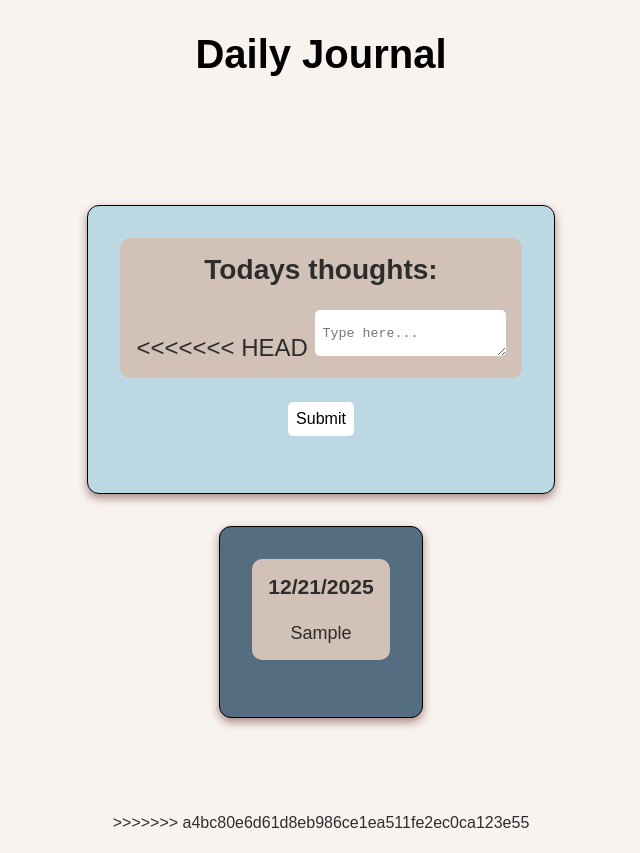
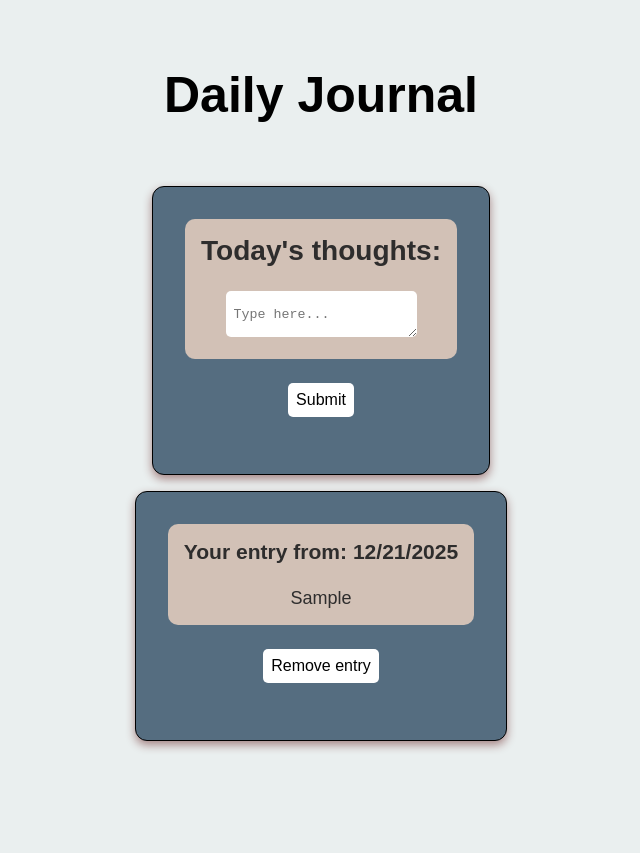
Before and after one commit to Cheddahjay/Daily-Journal, a plain HTML site: page index.html in a window 1280 px wide. Both pictures are taken after typing "Sample" into the empty fields and a click on the button "Submit". Shown: the whole page, without its empty margins (319-959 px from the left). Before the commit the page ends 832 px from the top, so only its background shows below. Drawn offline with Linux system fonts and the light colour scheme.

Commit message:
adedd some js

```diff
--- a/index.html
+++ b/index.html
@@ -23,9 +23,8 @@
 
              </div>
              <div class="card-body">
-                <h3>Todays thoughts:</h3>
+                <h3>Today's thoughts:</h3>
                 <p>
-<<<<<<< HEAD
                     <textarea name="" id="entry-text" placeholder="Type here..."></textarea>
                 </p>
              </div>
@@ -35,15 +34,23 @@
           </div>
         </section>
 
+        <!--JS section -->
+        <!--! Journal entries -->
+        <div id="entries-container" class="entries-container">
 
-        <!--! Journal entries -->
-        <div id="entries-container">
 
         </div>
+
+        <!--! No entries yet -->
+        <div id="no-entries">
+
+        </div>
+
+
+
 
     </main>
     <script src="index.js"></script>
 
->>>>>>> a4bc80e6d61d8eb986ce1ea511fe2ec0ca123e55
 </body>
 </html>
--- a/index.js
+++ b/index.js
@@ -1,56 +1,95 @@
-
-//! Declaring variables and selecting elements
+//! Select elements
 const entryText = document.querySelector('#entry-text');
 const submitBtn = document.querySelector('#submit-btn');
 const entriesContainer = document.querySelector('#entries-container');
-const entries =[]
+const noEntriesContainer = document.querySelector('#no-entries');
 
+//! Load entries from localStorage or empty array
+const entries = JSON.parse(localStorage.getItem('entries')) || [];
 
-//! Submit on click
+//! Create "No entries yet" card
+const noEntryCard = document.createElement('div');
+noEntryCard.classList.add('no-entry-card');
+const noEntryText = document.createElement('h3');
+noEntryText.classList.add('no-entry-text');
+noEntryText.textContent = 'No journal entries yet. Start by writing your thoughts above';
+noEntryCard.appendChild(noEntryText);
+
+//! Function to render a single journal entry card
+const renderEntry = (entryObj) => {
+    const { info, date, id } = entryObj;
+
+    const card = document.createElement('div');
+    card.classList.add('card');
+    card.dataset.id = id;
+
+    const body = document.createElement('div');
+    body.classList.add('card-body');
+
+    const footer = document.createElement('div');
+    footer.classList.add('card-footer');
+
+    const heading = document.createElement('h3');
+    heading.textContent = `Your entry from: ${date}`;
+
+    const paragraph = document.createElement('p');
+    paragraph.textContent = info;
+
+    const deleteBtn = document.createElement('button');
+    deleteBtn.classList.add('delete-btn');
+    deleteBtn.textContent = 'Remove entry';
+
+    body.appendChild(heading);
+    body.appendChild(paragraph);
+    footer.appendChild(deleteBtn);
+
+    card.appendChild(body);
+    card.appendChild(footer);
+
+    entriesContainer.prepend(card);
+};
+
+//! Render all existing entries on page load
+if (entries.length > 0) {
+    entries.forEach(renderEntry);
+} else {
+    noEntriesContainer.appendChild(noEntryCard);
+}
+
+//! Submit new journal entry
 submitBtn.addEventListener('click', () => {
+    const text = entryText.value.trim();
+    if (!text) return;
 
-    // Get user input
-    const text = entryText.value;
+    // Remove "No entries" card if exists
+    if (entries.length === 0) noEntryCard.remove();
 
-    // Check if empty
-    if(text.trim() === '') return;
-
-    // Save the journal entry in an object then push into an empty array
-    const getCurrentDate = () => new Date().toLocaleDateString();
-    const entryObj =
-    {
-       text: text,
-       date: getCurrentDate()
+    const entryObj = {
+        id: Date.now(),
+        info: text,
+        date: new Date().toLocaleDateString(),
     };
 
     entries.push(entryObj);
+    localStorage.setItem('entries', JSON.stringify(entries));
 
-    // Create the card
-    const card = document.createElement('div');
-    card.classList.add('card');
-    const header = document.createElement('div');
-    header.classList.add('card-header')
-    const body = document.createElement('div');
-    body.classList.add('card-body');
-    const footer = document.createElement('div');
-    footer.classList.add('card-footer')
-    const heading = document.createElement('h3');
-    heading.textContent = entryObj.date
-    const paragraph = document.createElement('p')
-    paragraph.textContent = text;
+    renderEntry(entryObj);
+    entryText.value = '';
+});
 
-    //Append the elements
-    body.appendChild(heading);
-    body.appendChild(paragraph);
-    card.appendChild(header);
-    card.appendChild(body);
-    card.appendChild(footer);
-    entriesContainer.prepend(card);
+//! Delete entry
+entriesContainer.addEventListener('click', (e) => {
+    if (e.target.classList.contains('delete-btn')) {
+        const card = e.target.closest('.card');
+        const id = Number(card.dataset.id);
 
-    //Clear the text value
-    entryText.value = ''
+        const index = entries.findIndex(entry => entry.id === id);
+        entries.splice(index, 1);
+        localStorage.setItem('entries', JSON.stringify(entries));
 
+        card.remove();
 
-
-
+        // If no entries left, show "No entries" card
+        if (entries.length === 0) noEntriesContainer.appendChild(noEntryCard);
+    }
 });
--- a/style.css
+++ b/style.css
@@ -7,47 +7,37 @@
 
 body{
     font-family:sans-serif;
-
     background-color: rgb(234, 239, 239);
-
     color: rgb(46, 45, 45);
     align-items: center;
     display: flex;
     flex-direction: column;
-
-    background-color: #F9F3EF;
-
-
 }
-
 
 /*! Header  */
 .head-title{
-
-    font-size: 48px;
-
-    font-size: 40px;
-
+    font-size: 50px;
     text-align: center;
     padding: 1rem;
     margin: 1rem;
     color: rgb(0, 0, 0);
+    margin-top: 50px;
+    margin-bottom: -50px;
 }
 
 /*! Main card container  */
 .card-container{
-
-
     font-size: 18px;
     flex-direction: column;
     justify-content: center;
     display: flex;
-    gap: 2rem;
+    gap: 1rem;
     padding: 6rem;
     align-items: center;
-
-    width: 80%;
+    width: 100%;
+    max-width: 900px;
     border-radius: 5px;
+    margin: 0 auto;
 }
 
 /*! Card */
@@ -65,8 +55,6 @@ body{
     transform: translateY(-4px);
     box-shadow: 0 10px 20px #406b8b;
 }
-
-
 
 main textarea{
     border: none;
@@ -105,8 +93,6 @@ main textarea:focus{
     padding: .5rem;
     border: none;
     border-radius: 5px;
-
-
 }
 
 
@@ -114,25 +100,16 @@ main textarea:focus{
 #entry-card{
     font-size: 24px;
     padding: 2rem;
-
-    background-color: #406b8b;
-
-
-    background-color: rgb(188, 217, 227);
     border: 1px black solid;
-
 }
 
 
-
-/*! Card title */
 /*! Card body */
 .card-body{
 
     border-radius: 10px;
     padding: 1rem;
     background-color: #D2C1B6;
-
     padding: 1rem;
 
 }
@@ -140,7 +117,49 @@ main textarea:focus{
 .card-body h3{
     margin-bottom: 1.5rem;
 }
+
+
 /*! Card footer */
 .card-footer{
     margin-bottom: 25px;
 }
+
+
+/*! Js  */
+/* Entry cards */
+.entries-container{
+    display: flex;
+    flex-direction: column;
+    gap: 1.5rem;
+
+}
+
+
+
+
+
+/* No entry card */
+.no-entry-card{
+    background-color: #D2C1B6;
+    width: 250px;
+    height: 100px;
+    border-radius: 5px;
+    border: 2px black dotted;
+    text-align: center;
+    display: flex;
+    align-items: center;
+    justify-content: center;
+    opacity: 0.8;
+    animation: fadeIn 0.3s ease-in;
+}
+
+@keyframes fadeIn{
+    from{opacity: 0; transform: translateY(5px);}
+    to {opacity: 0.8; transform: translateY(0);}
+}
+
+.no-entry-text{
+    font-size: 1rem;
+    color: #222;
+    font-weight: 500;
+}
```
